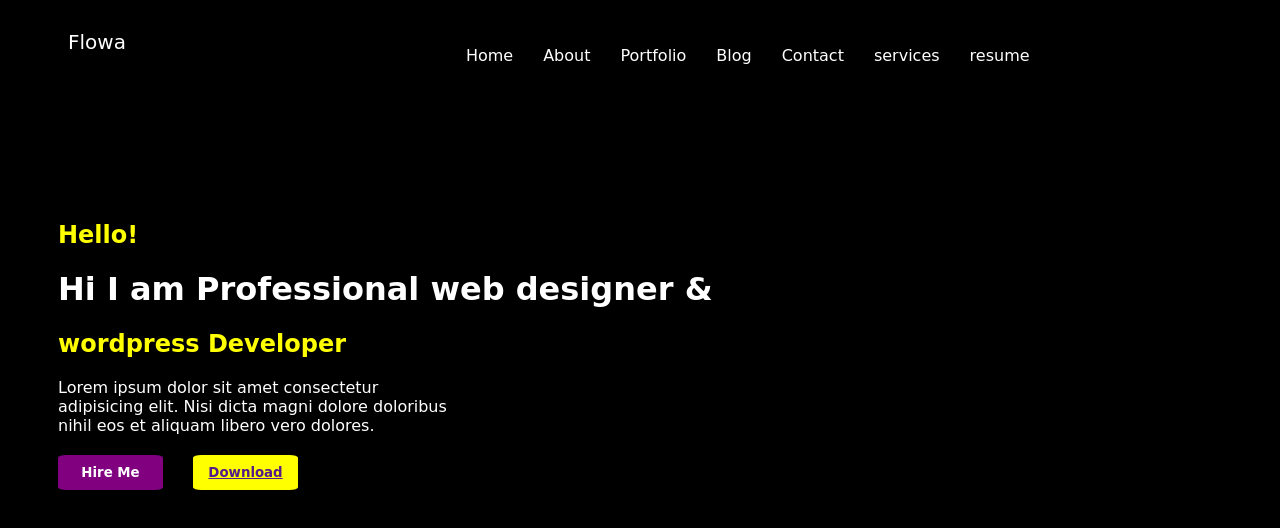
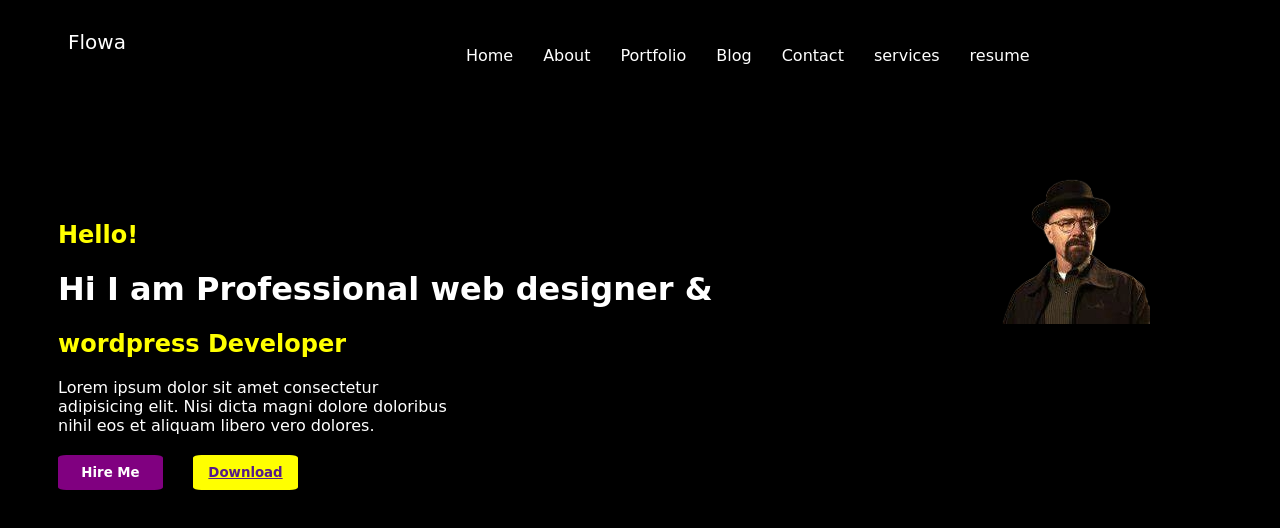
Before and after one commit to RabinNeupane2/mywebsite1, a plain HTML site: page index.html in a window 1280 px wide. Drawn offline with Linux system fonts and the light colour scheme.

Commit message:
Update style.css

```diff
--- a/style.css
+++ b/style.css
@@ -115,7 +115,7 @@ ul {
     justify-content: center;
 }
 body{
-    background-image: url(../IMAGE/file.png);
+    background-image: url(file.png);
     background-position: center;
     background-repeat: no-repeat;
 background-position-x: 1000px ;
```
